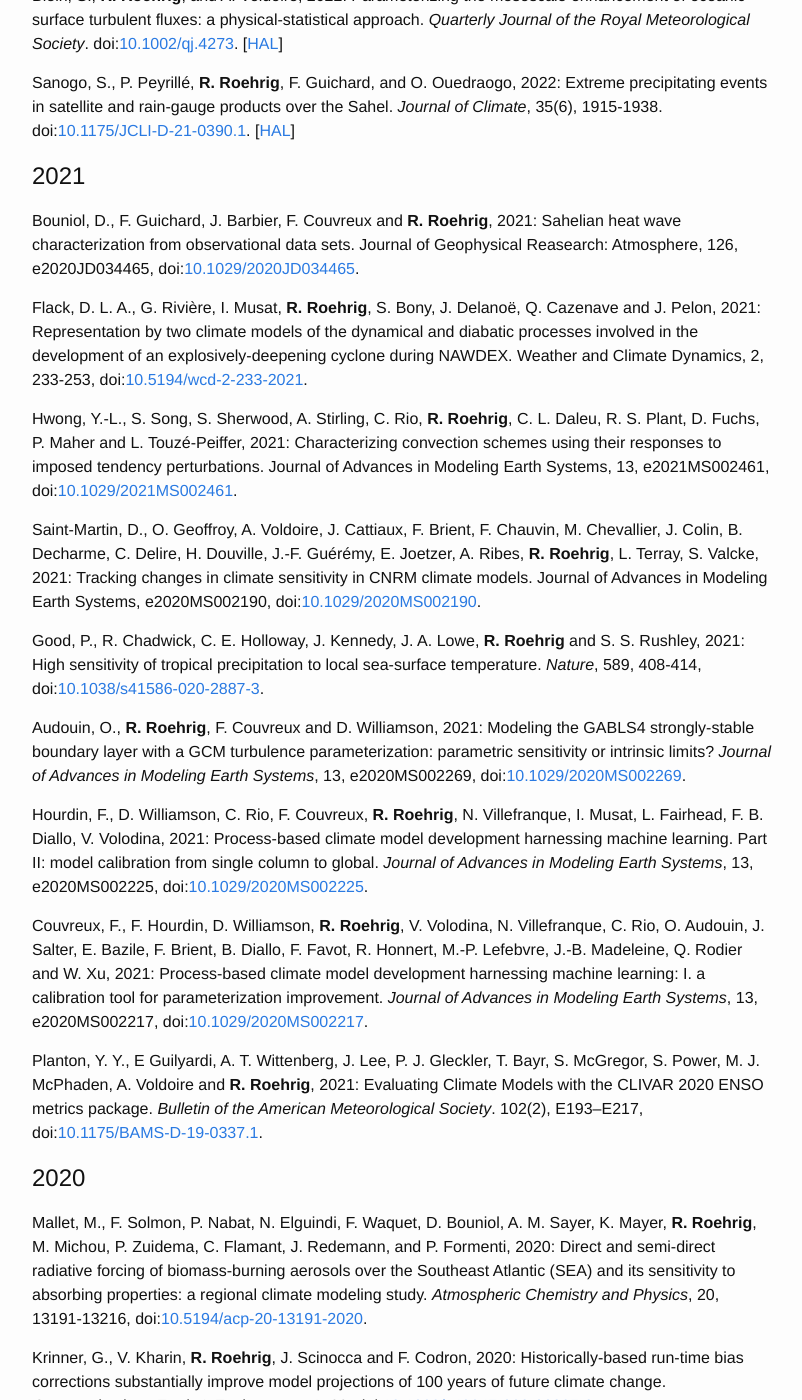
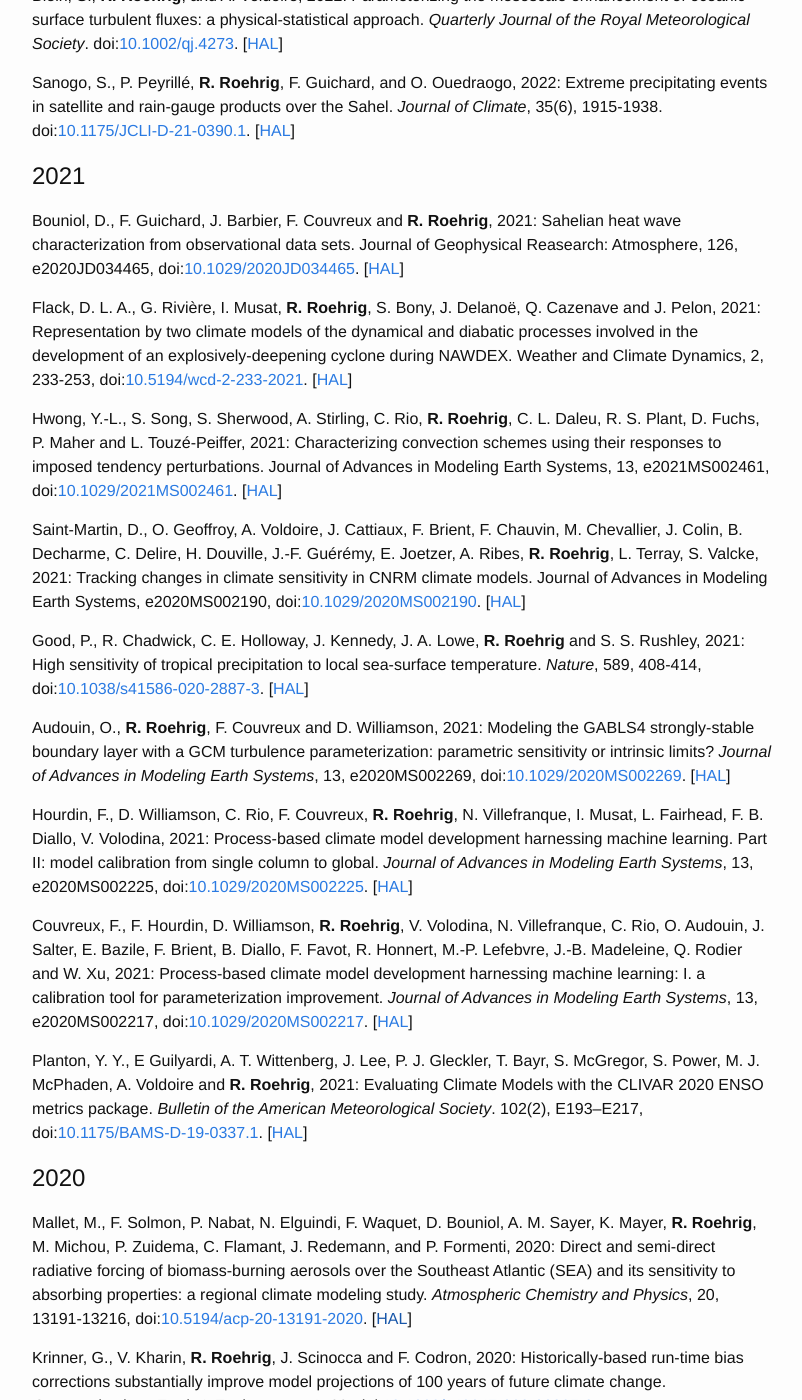
Before and after one commit to romainroehrig/romainroehrig.github.io, a Jekyll site: the page built from publications.md, in a window 1280 px wide and 1400 px high, scrolled down 2577 px. Shown: the whole window, without its empty margins (238-1040 px from the left). Built offline with Jekyll 4.4.1, drawn with Linux system fonts in a browser that asks for light colours.

Commit message:
Add HAL link for 2021 publications

```diff
--- a/publications.md
+++ b/publications.md
@@ -79,27 +79,27 @@ Sanogo, S., P. Peyrillé, **R. Roehrig**, F. Guichard, and O. Ouedraogo, 2022: E
 
 # 2021
 <!-- 2021 -->
-Bouniol, D., F. Guichard, J. Barbier, F. Couvreux and **R. Roehrig**, 2021: Sahelian heat wave characterization from observational data sets. Journal of Geophysical Reasearch: Atmosphere, 126, e2020JD034465, doi:[10.1029/2020JD034465](https://doi.org/10.1029/2020JD034465).
+Bouniol, D., F. Guichard, J. Barbier, F. Couvreux and **R. Roehrig**, 2021: Sahelian heat wave characterization from observational data sets. Journal of Geophysical Reasearch: Atmosphere, 126, e2020JD034465, doi:[10.1029/2020JD034465](https://doi.org/10.1029/2020JD034465). [[HAL](https://hal.science/hal-03357223v1)]
 
-Flack, D. L. A., G. Rivière, I. Musat, **R. Roehrig**, S. Bony, J. Delanoë, Q. Cazenave and J. Pelon, 2021: Representation by two climate models of the dynamical and diabatic processes involved in the development of an explosively-deepening cyclone during NAWDEX. Weather and Climate Dynamics, 2, 233-253, doi:[10.5194/wcd-2-233-2021](https://doi.org/10.5194/wcd-2-233-2021).
+Flack, D. L. A., G. Rivière, I. Musat, **R. Roehrig**, S. Bony, J. Delanoë, Q. Cazenave and J. Pelon, 2021: Representation by two climate models of the dynamical and diabatic processes involved in the development of an explosively-deepening cyclone during NAWDEX. Weather and Climate Dynamics, 2, 233-253, doi:[10.5194/wcd-2-233-2021](https://doi.org/10.5194/wcd-2-233-2021). [[HAL](https://hal.science/insu-03183467v1)]
 
-Hwong, Y.-L., S. Song, S. Sherwood, A. Stirling, C. Rio, **R. Roehrig**, C. L. Daleu, R. S. Plant, D. Fuchs, P. Maher and L. Touzé-Peiffer, 2021: Characterizing convection schemes using their responses to imposed tendency perturbations. Journal of Advances in Modeling Earth Systems, 13, e2021MS002461, doi:[10.1029/2021MS002461](https://doi.org/10.1029/2021MS002461).
+Hwong, Y.-L., S. Song, S. Sherwood, A. Stirling, C. Rio, **R. Roehrig**, C. L. Daleu, R. S. Plant, D. Fuchs, P. Maher and L. Touzé-Peiffer, 2021: Characterizing convection schemes using their responses to imposed tendency perturbations. Journal of Advances in Modeling Earth Systems, 13, e2021MS002461, doi:[10.1029/2021MS002461](https://doi.org/10.1029/2021MS002461). [[HAL](https://hal.science/hal-03259892v1)]
 
-Saint-Martin, D., O. Geoffroy, A. Voldoire, J. Cattiaux, F. Brient, F. Chauvin, M. Chevallier, J. Colin, B. Decharme, C. Delire, H. Douville, J.-F. Guérémy, E. Joetzer, A. Ribes, **R. Roehrig**, L. Terray, S. Valcke, 2021: Tracking changes in climate sensitivity in CNRM climate models. Journal of Advances in Modeling Earth Systems, e2020MS002190, doi:[10.1029/2020MS002190](https://doi.org/10.1029/2020MS002190).
+Saint-Martin, D., O. Geoffroy, A. Voldoire, J. Cattiaux, F. Brient, F. Chauvin, M. Chevallier, J. Colin, B. Decharme, C. Delire, H. Douville, J.-F. Guérémy, E. Joetzer, A. Ribes, **R. Roehrig**, L. Terray, S. Valcke, 2021: Tracking changes in climate sensitivity in CNRM climate models. Journal of Advances in Modeling Earth Systems, e2020MS002190, doi:[10.1029/2020MS002190](https://doi.org/10.1029/2020MS002190). [[HAL](https://hal.science/hal-03288073v1)]
 
-Good, P., R. Chadwick, C. E. Holloway, J. Kennedy, J. A. Lowe, **R. Roehrig** and S. S. Rushley, 2021: High sensitivity of tropical precipitation to local sea-surface temperature. *Nature*, 589, 408-414, doi:[10.1038/s41586-020-2887-3](https://doi.org/10.1038/s41586-020-2887-3).
+Good, P., R. Chadwick, C. E. Holloway, J. Kennedy, J. A. Lowe, **R. Roehrig** and S. S. Rushley, 2021: High sensitivity of tropical precipitation to local sea-surface temperature. *Nature*, 589, 408-414, doi:[10.1038/s41586-020-2887-3](https://doi.org/10.1038/s41586-020-2887-3). [[HAL](https://hal.science/hal-04915550)]
 
-Audouin, O., **R. Roehrig**, F. Couvreux and D. Williamson, 2021: Modeling the GABLS4 strongly-stable boundary layer with a GCM turbulence parameterization: parametric sensitivity or intrinsic limits? *Journal of Advances in Modeling Earth Systems*, 13, e2020MS002269, doi:[10.1029/2020MS002269](https://doi.org/10.1029/2020MS002269).
+Audouin, O., **R. Roehrig**, F. Couvreux and D. Williamson, 2021: Modeling the GABLS4 strongly-stable boundary layer with a GCM turbulence parameterization: parametric sensitivity or intrinsic limits? *Journal of Advances in Modeling Earth Systems*, 13, e2020MS002269, doi:[10.1029/2020MS002269](https://doi.org/10.1029/2020MS002269). [[HAL](https://cnrs.hal.science/hal-04816384v1)]
 
-Hourdin, F., D. Williamson, C. Rio, F. Couvreux, **R. Roehrig**, N. Villefranque, I. Musat, L. Fairhead, F. B. Diallo, V. Volodina, 2021: Process-based climate model development harnessing machine learning. Part II: model calibration from single column to global. *Journal of Advances in Modeling Earth Systems*, 13, e2020MS002225, doi:[10.1029/2020MS002225](https://doi.org/10.1029/2020MS002225).
+Hourdin, F., D. Williamson, C. Rio, F. Couvreux, **R. Roehrig**, N. Villefranque, I. Musat, L. Fairhead, F. B. Diallo, V. Volodina, 2021: Process-based climate model development harnessing machine learning. Part II: model calibration from single column to global. *Journal of Advances in Modeling Earth Systems*, 13, e2020MS002225, doi:[10.1029/2020MS002225](https://doi.org/10.1029/2020MS002225). [[HAL](https://hal.science/hal-03456918v1)]
 
-Couvreux, F., F. Hourdin, D. Williamson, **R. Roehrig**, V. Volodina, N. Villefranque, C. Rio, O. Audouin, J. Salter, E. Bazile, F. Brient, B. Diallo, F. Favot, R. Honnert, M.-P. Lefebvre, J.-B. Madeleine, Q. Rodier and W. Xu, 2021: Process-based climate model development harnessing machine learning: I. a calibration tool for parameterization improvement. *Journal of Advances in Modeling Earth Systems*, 13, e2020MS002217, doi:[10.1029/2020MS002217](https://doi.org/10.1029/2020MS002217).
+Couvreux, F., F. Hourdin, D. Williamson, **R. Roehrig**, V. Volodina, N. Villefranque, C. Rio, O. Audouin, J. Salter, E. Bazile, F. Brient, B. Diallo, F. Favot, R. Honnert, M.-P. Lefebvre, J.-B. Madeleine, Q. Rodier and W. Xu, 2021: Process-based climate model development harnessing machine learning: I. a calibration tool for parameterization improvement. *Journal of Advances in Modeling Earth Systems*, 13, e2020MS002217, doi:[10.1029/2020MS002217](https://doi.org/10.1029/2020MS002217). [[HAL](https://hal.science/hal-04915550)]
 
-Planton, Y. Y., E Guilyardi, A. T. Wittenberg, J. Lee, P. J. Gleckler, T. Bayr, S. McGregor, S. Power, M. J. McPhaden, A. Voldoire and **R. Roehrig**, 2021: Evaluating Climate Models with the CLIVAR 2020 ENSO metrics package. *Bulletin of the American Meteorological Society*. 102(2), E193–E217, doi:[10.1175/BAMS-D-19-0337.1](https://doi.org/10.1175/BAMS-D-19-0337.1).
+Planton, Y. Y., E Guilyardi, A. T. Wittenberg, J. Lee, P. J. Gleckler, T. Bayr, S. McGregor, S. Power, M. J. McPhaden, A. Voldoire and **R. Roehrig**, 2021: Evaluating Climate Models with the CLIVAR 2020 ENSO metrics package. *Bulletin of the American Meteorological Society*. 102(2), E193–E217, doi:[10.1175/BAMS-D-19-0337.1](https://doi.org/10.1175/BAMS-D-19-0337.1). [[HAL](https://hal.science/hal-03263741v1)]
 
 # 2020
 <!-- 2020 -->
-Mallet, M., F. Solmon, P. Nabat, N. Elguindi, F. Waquet, D. Bouniol, A. M. Sayer, K. Mayer, **R. Roehrig**, M. Michou, P. Zuidema, C. Flamant, J. Redemann, and P. Formenti, 2020: Direct and semi-direct radiative forcing of biomass-burning aerosols over the Southeast Atlantic (SEA) and its sensitivity to absorbing properties: a regional climate modeling study. *Atmospheric Chemistry and Physics*, 20, 13191-13216, doi:[10.5194/acp-20-13191-2020](https://doi.org/10.5194/acp-20-13191-2020).
+Mallet, M., F. Solmon, P. Nabat, N. Elguindi, F. Waquet, D. Bouniol, A. M. Sayer, K. Mayer, **R. Roehrig**, M. Michou, P. Zuidema, C. Flamant, J. Redemann, and P. Formenti, 2020: Direct and semi-direct radiative forcing of biomass-burning aerosols over the Southeast Atlantic (SEA) and its sensitivity to absorbing properties: a regional climate modeling study. *Atmospheric Chemistry and Physics*, 20, 13191-13216, doi:[10.5194/acp-20-13191-2020](https://doi.org/10.5194/acp-20-13191-2020). [[HAL]()]
 
 Krinner, G., V. Kharin, **R. Roehrig**, J. Scinocca and F. Codron, 2020: Historically-based run-time bias corrections substantially improve model projections of 100 years of future climate change.  *Communications Earth & Environment*, 1, 29, doi:[10.1038/s43247-020-00035-0](https://doi.org/10.1038/s43247-020-00035-0).
 
```
